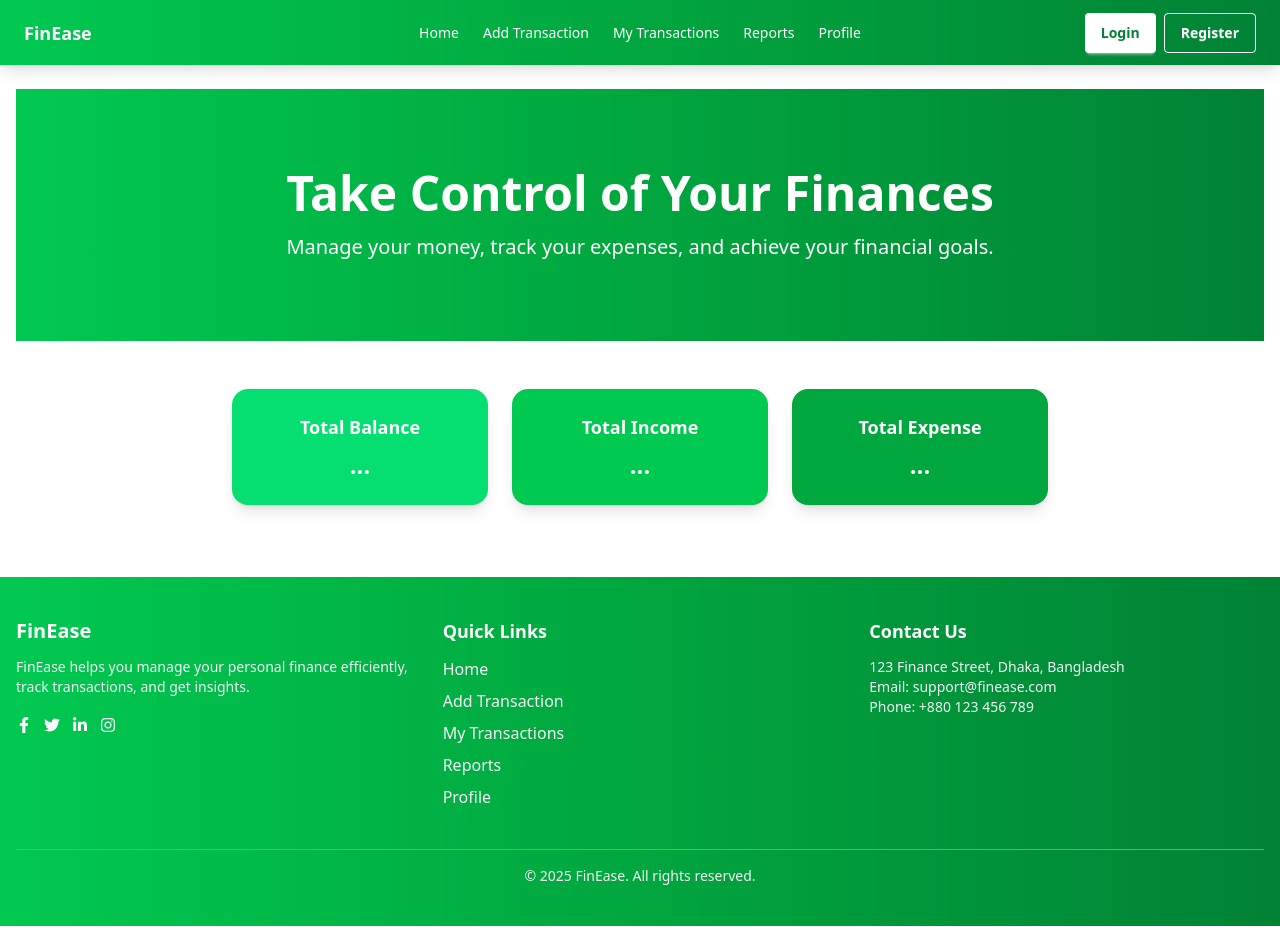
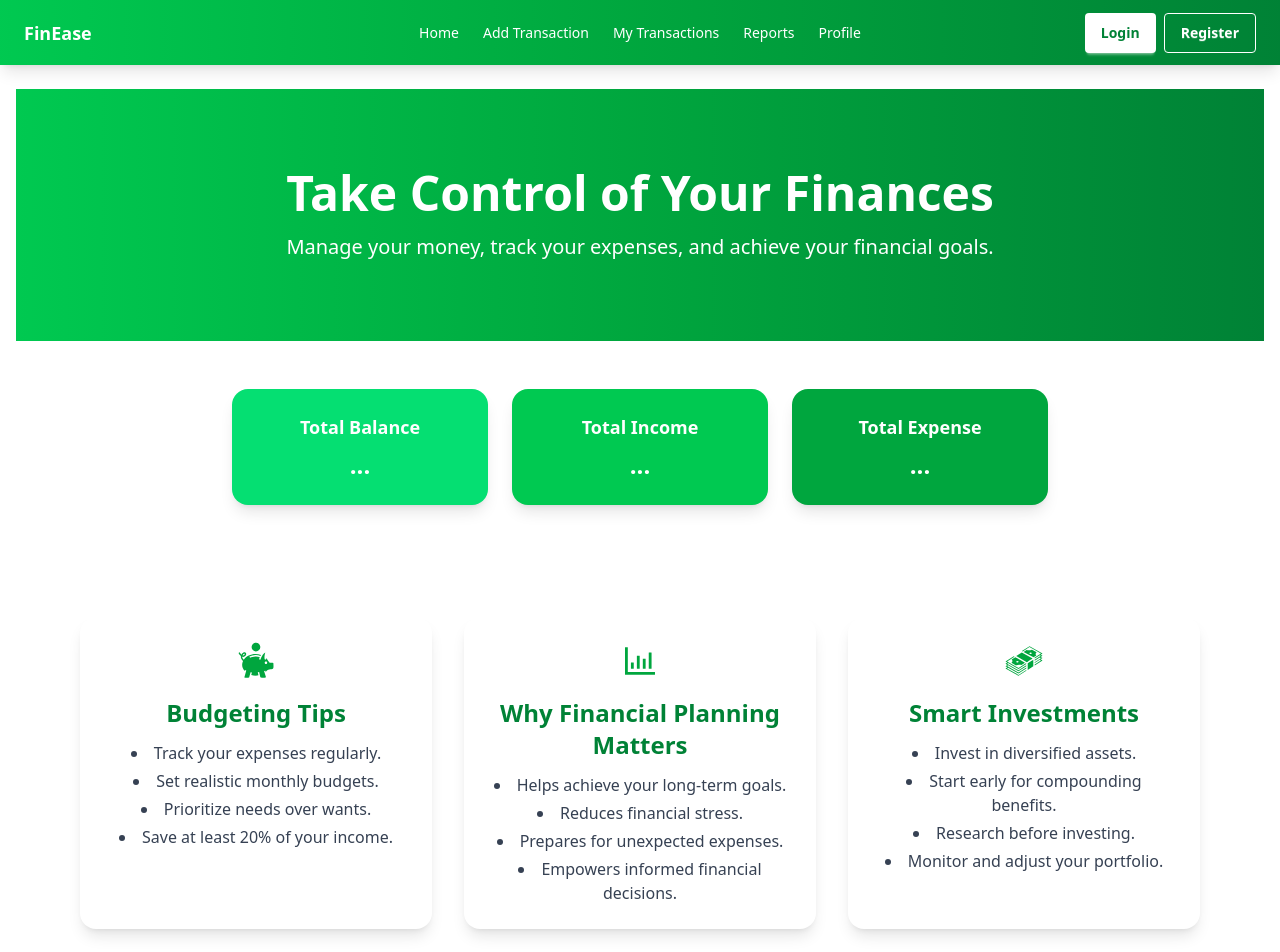
Before and after one commit to priyotush25/finease-client, a React (Vite) app: page / in a window 1280 px wide. Shown: the top 952 px of the page. Before the commit the page ends 926 px from the top, so only its background shows below. Built offline with nearby package versions, Linux system fonts and the light colour scheme; no server answers.

Commit message:
add static section

```diff
--- /dev/null
+++ b/src/Component/StaticSections.jsx
@@ -0,0 +1,60 @@
+import { AiOutlineBarChart } from "react-icons/ai";
+import { GiMoneyStack, GiPiggyBank } from "react-icons/gi";
+
+const StaticSections = () => {
+  const sections = [
+    {
+      title: "Budgeting Tips",
+      description: [
+        "Track your expenses regularly.",
+        "Set realistic monthly budgets.",
+        "Prioritize needs over wants.",
+        "Save at least 20% of your income.",
+      ],
+      icon: <GiPiggyBank size={40} className="text-green-600" />,
+    },
+    {
+      title: "Why Financial Planning Matters",
+      description: [
+        "Helps achieve your long-term goals.",
+        "Reduces financial stress.",
+        "Prepares for unexpected expenses.",
+        "Empowers informed financial decisions.",
+      ],
+      icon: <AiOutlineBarChart size={40} className="text-green-600" />,
+    },
+    {
+      title: "Smart Investments",
+      description: [
+        "Invest in diversified assets.",
+        "Start early for compounding benefits.",
+        "Research before investing.",
+        "Monitor and adjust your portfolio.",
+      ],
+      icon: <GiMoneyStack size={40} className="text-green-600" />,
+    },
+  ];
+
+  return (
+    <section className="py-16 px-4 max-w-6xl mx-auto grid gap-8 md:grid-cols-3">
+      {sections.map((sec, idx) => (
+        <div
+          key={idx}
+          className="bg-white shadow-lg rounded-2xl p-6 flex flex-col items-center text-center transform transition duration-300 hover:scale-105 hover:shadow-2xl"
+        >
+          <div className="mb-4">{sec.icon}</div>
+          <h3 className="text-2xl font-bold mb-3 text-green-700">
+            {sec.title}
+          </h3>
+          <ul className="list-disc list-inside text-gray-700 space-y-1">
+            {sec.description.map((item, i) => (
+              <li key={i}>{item}</li>
+            ))}
+          </ul>
+        </div>
+      ))}
+    </section>
+  );
+};
+
+export default StaticSections;
--- a/src/Pages/Home.jsx
+++ b/src/Pages/Home.jsx
@@ -1,11 +1,13 @@
 import Banner from "../Component/Banner";
 import Overview from "../Component/Overview";
+import StaticSections from "../Component/StaticSections";
 
 const Home = () => {
   return (
     <div>
       <Banner />
       <Overview />
+      <StaticSections />
     </div>
   );
 };
```
